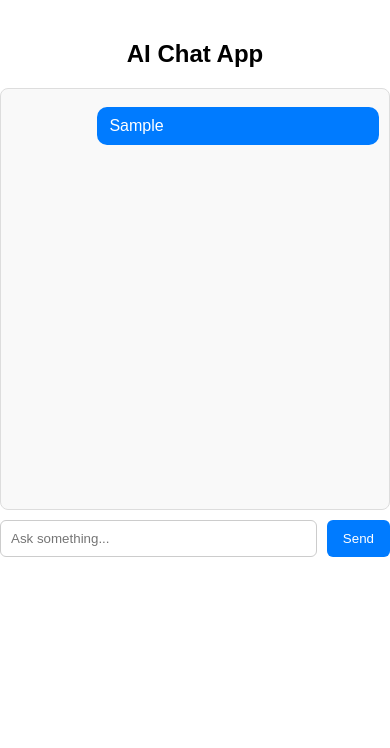
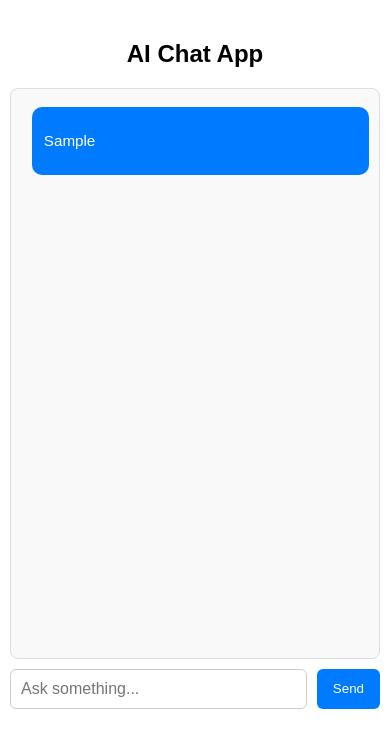
Before and after one commit to RohitKuwar/ai-chat-app, a React (Create React App) app in the folder client/: page / in a window 390 px wide. Both pictures are taken after typing "Sample" into the empty fields and a click on the button "Send". Shown: the top 748 px of the page. Built offline with nearby package versions, Linux system fonts and the light colour scheme; no server answers.

Commit message:
feat: add react-markdown for rendering markdown in chat messages
style: update App.css for improved layout and responsiveness

fix: adjust chat box height and message styles for better readability

```diff
--- a/client/package.json
+++ b/client/package.json
@@ -10,6 +10,7 @@
     "axios": "^1.13.6",
     "react": "^19.2.4",
     "react-dom": "^19.2.4",
+    "react-markdown": "^10.1.0",
     "react-scripts": "5.0.1",
     "web-vitals": "^2.1.4"
   },
--- a/client/src/App.css
+++ b/client/src/App.css
@@ -1,5 +1,9 @@
+body {
+  font-size: 16px;
+}
+
 .app {
-  max-width: 600px;
+  max-width: 800px;
   margin: 40px auto;
   font-family: Arial, sans-serif;
 }
@@ -11,16 +15,17 @@ h2 {
 .chat-box {
   border: 1px solid #ddd;
   padding: 10px;
-  height: 400px;
+  height: 60vh;
   overflow-y: auto;
   background: #f9f9f9;
   border-radius: 8px;
 }
 
 .message {
+  font-size: 0.9rem;
   padding: 8px 12px;
   margin: 8px 0;
-  max-width: 70%;
+  max-width: 80%;
   border-radius: 10px;
   line-height: 1.4;
 }
@@ -37,6 +42,20 @@ h2 {
   margin-right: auto;
 }
 
+.message.ai h3 {
+  margin: 5px 0;
+}
+
+.message.ai p {
+  margin: 5px 0;
+}
+
+.message.ai code {
+  background: #eee;
+  padding: 2px 5px;
+  border-radius: 4px;
+}
+
 .input-box {
   display: flex;
   margin-top: 10px;
@@ -44,6 +63,7 @@ h2 {
 }
 
 input {
+  font-size: 1rem;
   flex: 1;
   padding: 10px;
   border-radius: 6px;
@@ -51,6 +71,7 @@ input {
 }
 
 textarea {
+  font-size: 1rem;
   flex: 1;
   padding: 10px;
   border-radius: 6px;
@@ -71,3 +92,19 @@ button:disabled {
   background: #999;
   cursor: not-allowed;
 }
+
+@media (max-width: 600px) {
+  .app {
+    margin-left: 10px;
+    margin-right: 10px;
+  }
+
+  .chat-box {
+    height: 65vh;
+  }
+
+  .message {
+    max-width: 90%;
+    font-size: 0.95rem;
+  }
+}
--- a/client/src/App.js
+++ b/client/src/App.js
@@ -1,5 +1,6 @@
 import { useState } from "react";
 import axios from "axios";
+import ReactMarkdown from "react-markdown";
 import "./App.css";
 
 function App() {
@@ -44,7 +45,7 @@ function App() {
       <div className="chat-box">
         {chat.map((msg, i) => (
           <div key={i} className={`message ${msg.role}`}>
-            {msg.text}
+            <ReactMarkdown>{msg.text}</ReactMarkdown>
           </div>
         ))}
 
```
Also changed, not shown: 1 other file (tests, documents, lock files or other folders).
